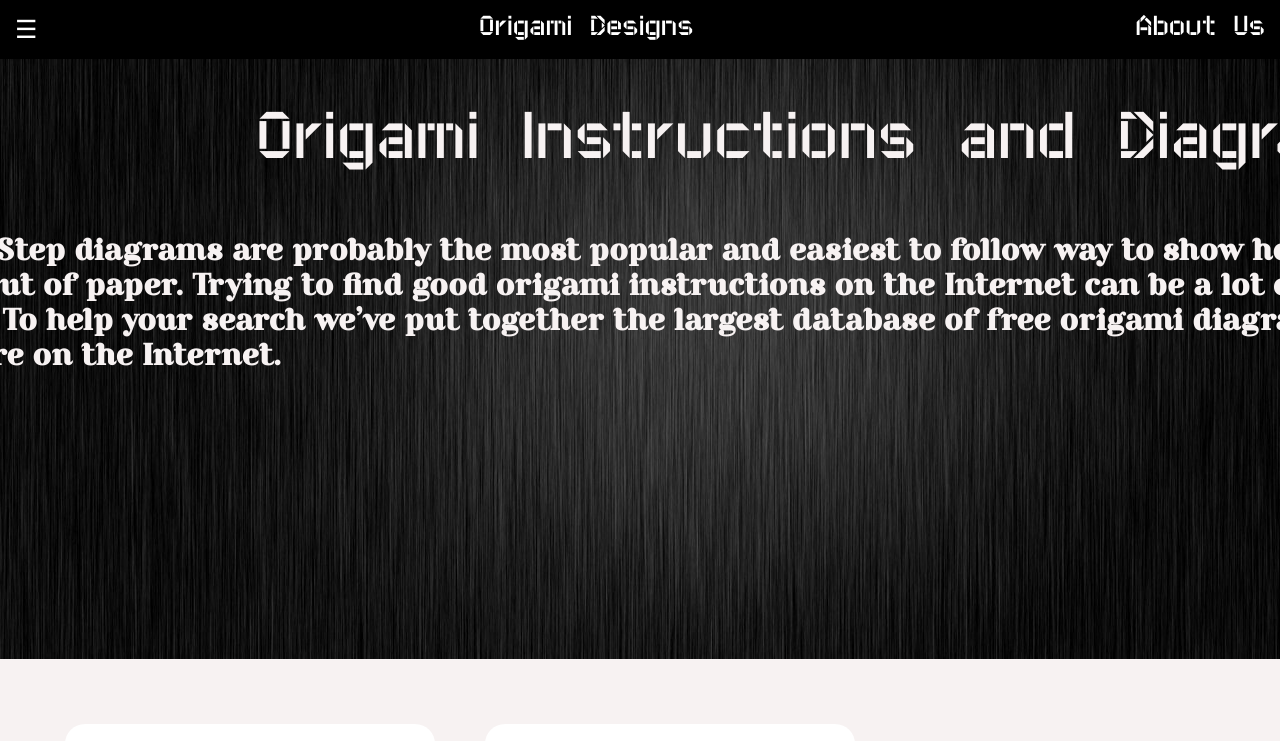
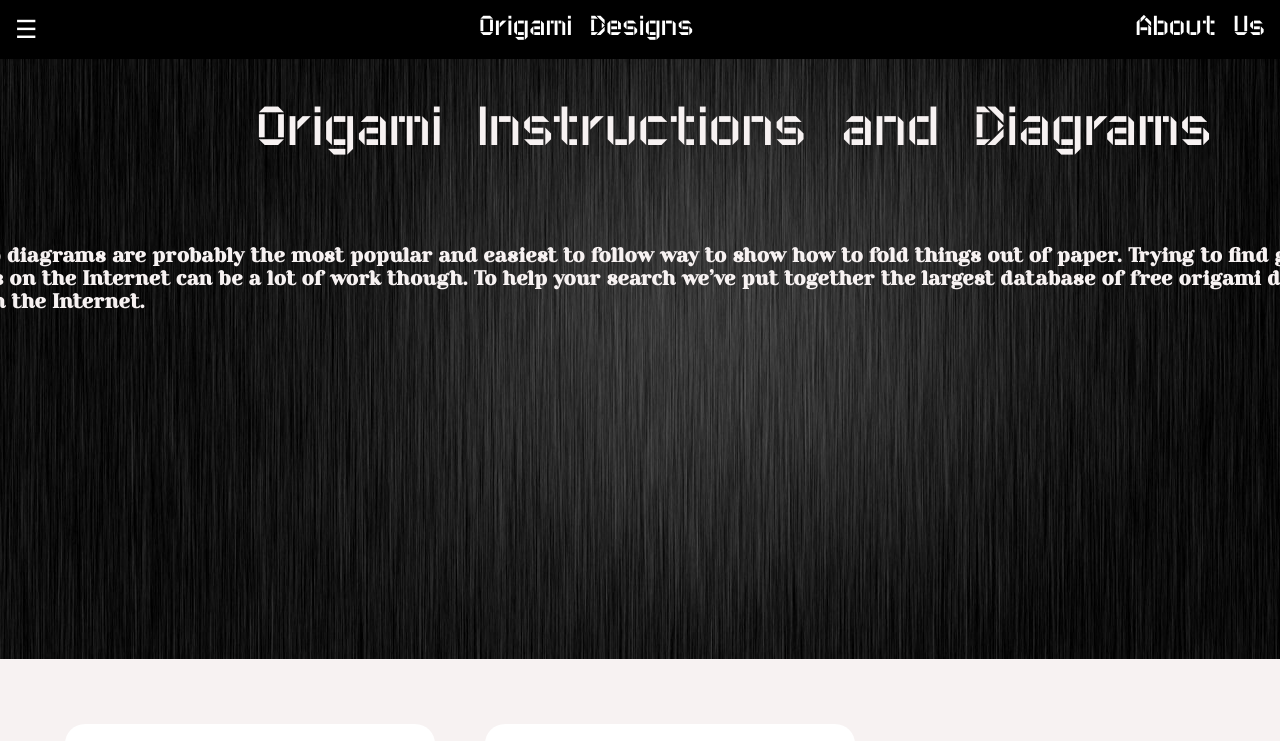
Before and after one commit to pgsmart/Origami-Website-2, a plain HTML site: page index.html in a window 1280 px wide. Shown: the top 741 px of the page. Drawn offline with Linux system fonts and the light colour scheme.

Commit message:
Update styles.css

```diff
--- a/styles.css
+++ b/styles.css
@@ -43,7 +43,7 @@ a:visited img{
 }
 .bodyimg p{
     color:#f7f2f2;
-    font-size: 60px;
+    font-size: 50px;
     font-family: titleFont;
     width:100%;
     position: absolute;
@@ -57,7 +57,7 @@ a:visited img{
     top: 30%;
     left: 40%;
     justify-content: center;
-    font-size: 30px;
+    font-size: 20px;
     width: 1600px;
     position: absolute;
     transform: translate(-40%, -40%);
```
